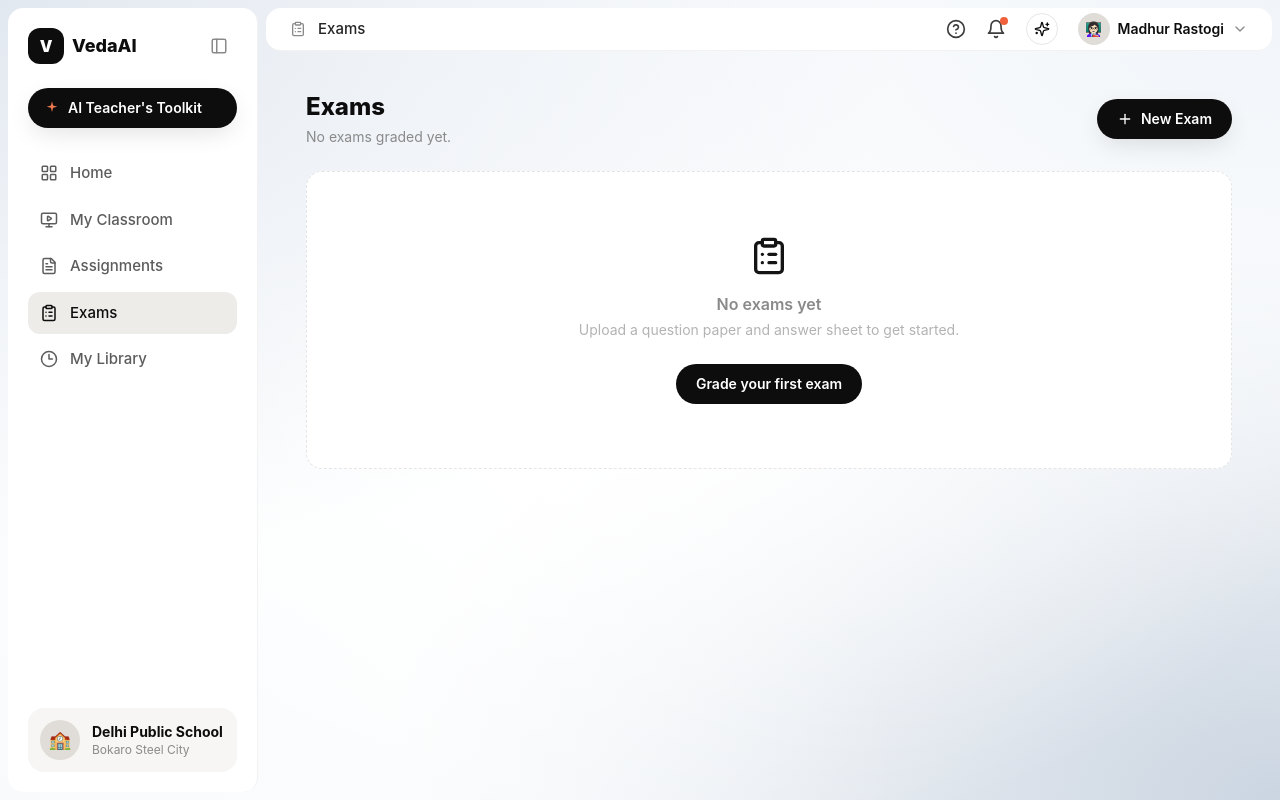
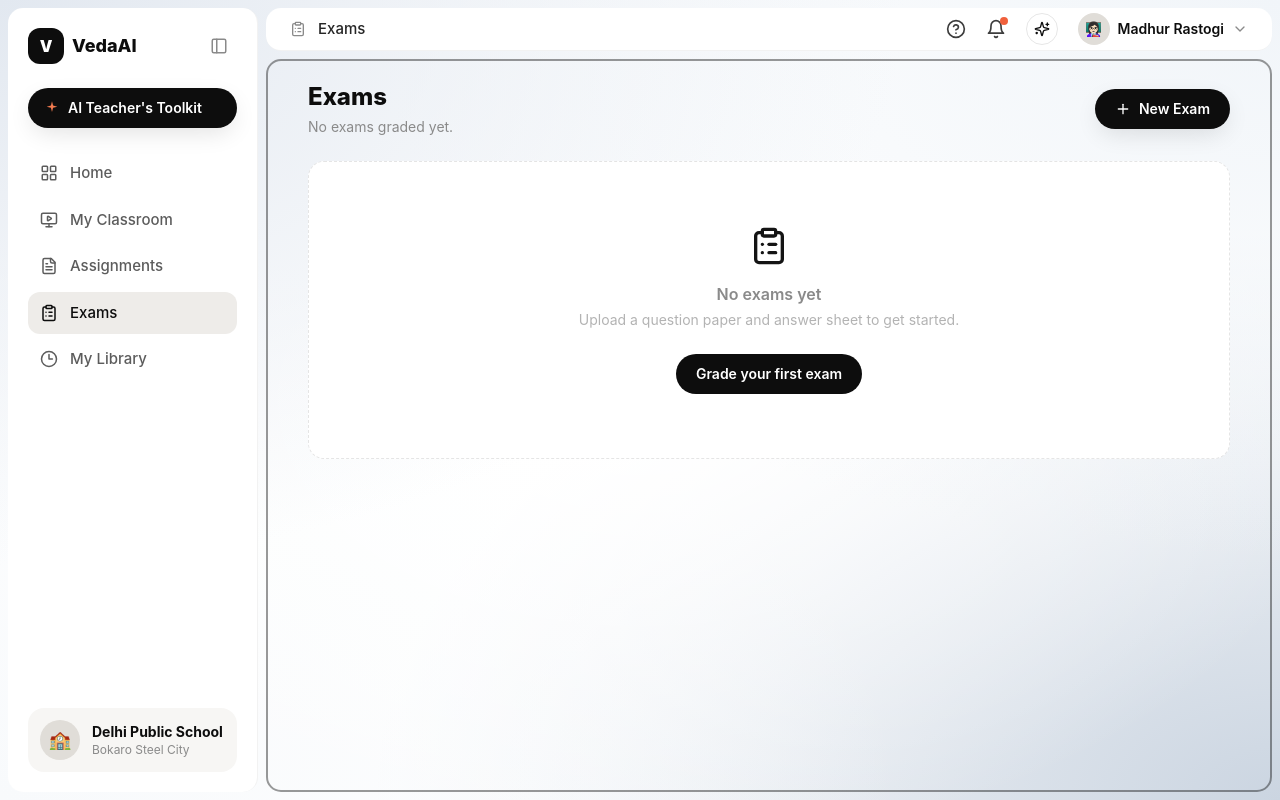
Before and after one commit to SG17THEProgrammer/AI-Teacher-Assistant, a Next.js app: page / in a window 1280 px wide. Built offline with nearby package versions, Linux system fonts and the light colour scheme.

Commit message:
increased spacing + Ui fix

```diff
--- a/app/globals.css
+++ b/app/globals.css
@@ -74,7 +74,7 @@ body {
 
 .highlight-tab {
   position: absolute;
-  top: 0;
+  top: 3px;
   left: -2px;
   /* Anchored by its own bottom edge, not a fixed top offset, so the tab
      always sits fully above the box regardless of the tab's own rendered
--- a/components/exams/ExamsScreen.tsx
+++ b/components/exams/ExamsScreen.tsx
@@ -46,9 +46,9 @@ export function ExamsScreen({
       whole page taller. The inner wrapper uses max-w + mx-auto to keep
       content readable on wide screens without excessive side padding.
     */
-    <div className="h-full overflow-y-auto scrollbar-thin">
+    <div className="h-full overflow-y-auto scrollbar-thin border-2 border-black/40 rounded-[15px]">
       <div className="mx-auto w-full px-6 py-6 md:px-10 md:py-8">
-        <div className="mb-6 flex items-center justify-between">
+        <div className="mb-6 flex items-center justify-between -mt-3">
           <div>
             <h1 className="text-2xl font-extrabold text-ink-900">Exams</h1>
             <p className="mt-1 text-sm text-ink-400">
@@ -109,10 +109,10 @@ export function ExamsScreen({
                   <p className="truncate text-[15px] font-semibold text-ink-900">
                     {entry.questionPaperName}
                   </p>
-                  <p className="mt-0.5 truncate text-sm text-ink-400">
+                  <p className="mt-0.5 truncate text-sm text-ink-700">
                     Answer: {entry.answerSheetName}
                   </p>
-                  <p className="mt-1 text-xs text-ink-300">
+                  <p className="mt-1 text-xs text-ink-500">
                     {/* Entries saved before createdAt existed fall back to savedAt. */}
                     Created {formatEntryDate(entry.createdAt ?? entry.savedAt)}
                     {entry.createdAt != null && entry.savedAt - entry.createdAt > 60_000 && (
--- a/components/results/AnswerSheetViewer.tsx
+++ b/components/results/AnswerSheetViewer.tsx
@@ -75,7 +75,7 @@ export function AnswerSheetViewer({
       : '';
 
   return (
-    <div className="flex h-full flex-col  overflow-hidden rounded-tr-[15px] rounded-tl-[15px] ml-2">
+    <div className="flex h-full flex-col overflow-hidden rounded-tr-[15px] rounded-tl-[15px] ml-2">
       {/* Top toolbar — always full width, never affected by zoom */}
       <div className="flex flex-shrink-0 items-center justify-between bg-ink-900 px-4 py-2.5 text-white">
         <span className="text-sm font-semibold">Answer Sheet</span>
@@ -136,7 +136,7 @@ export function AnswerSheetViewer({
       */}
       <div
         ref={scrollRef}
-        className="flex-1 overflow-auto scrollbar-thin md:p-6"
+        className="flex-1 overflow-auto scrollbar-thin"
       >
         {/*
           100% zoom = the page's actual reference size (PAGE_MAX_WIDTH), not
@@ -147,7 +147,7 @@ export function AnswerSheetViewer({
         */}
         <div className="mx-auto" style={{ maxWidth: PAGE_MAX_WIDTH }}>
           <div
-            className="relative mx-auto overflow-hidden rounded-lg bg-white shadow-panel"
+            className="relative mx-auto overflow-hidden rounded-bl-lg rounded-br-lg bg-white shadow-panel border-2 border-black"
             style={{ width: `${zoom}%` }}
           >
             <PageRenderer
--- a/lib/pdf/insertAnswerGaps.ts
+++ b/lib/pdf/insertAnswerGaps.ts
@@ -9,7 +9,7 @@ import type { ExtractedAnswerBlock } from '@/types/answer';
 // canvas with real blank rows between blocks. Bounding boxes are then
 // remapped into the new, taller image's coordinate space so the on-screen
 // highlight overlay stays pixel-aligned.
-const MIN_GAP_PX = 26;
+const MIN_GAP_PX = 50;
 
 /**
  * Mutates each answer's boundingBoxes in place to match the taller image,
```
